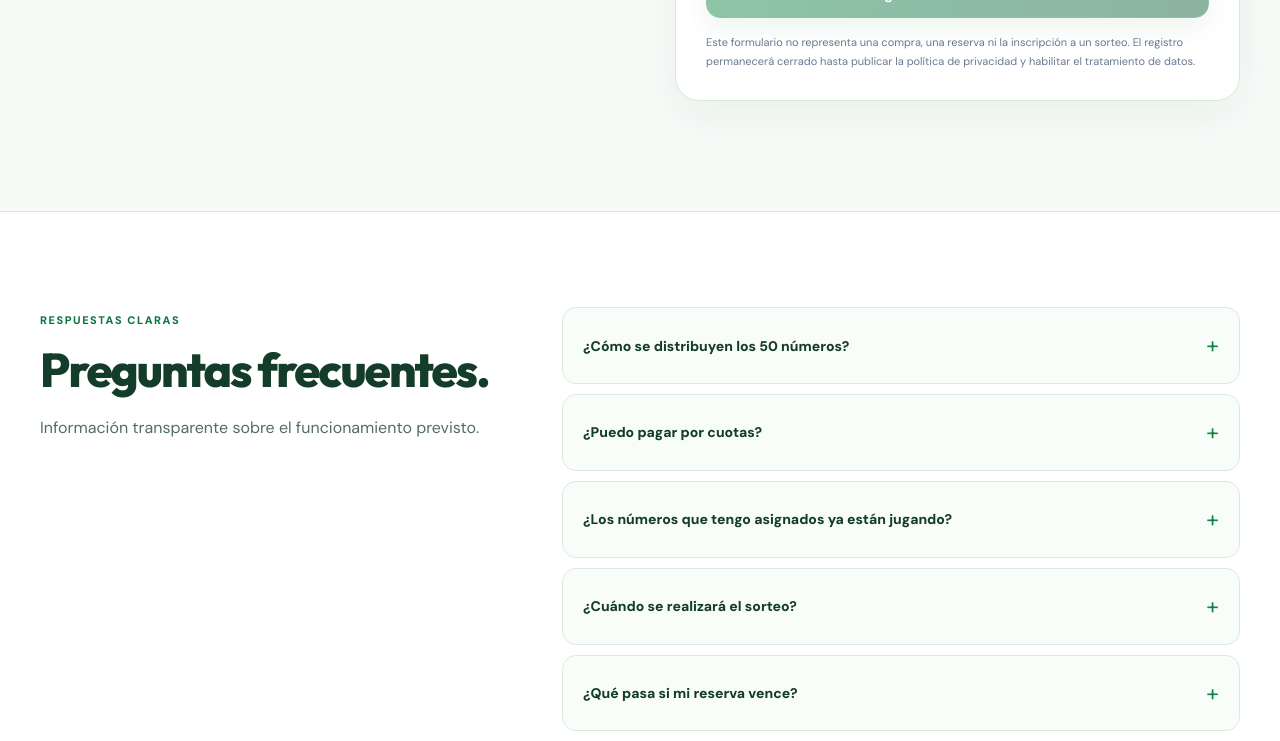
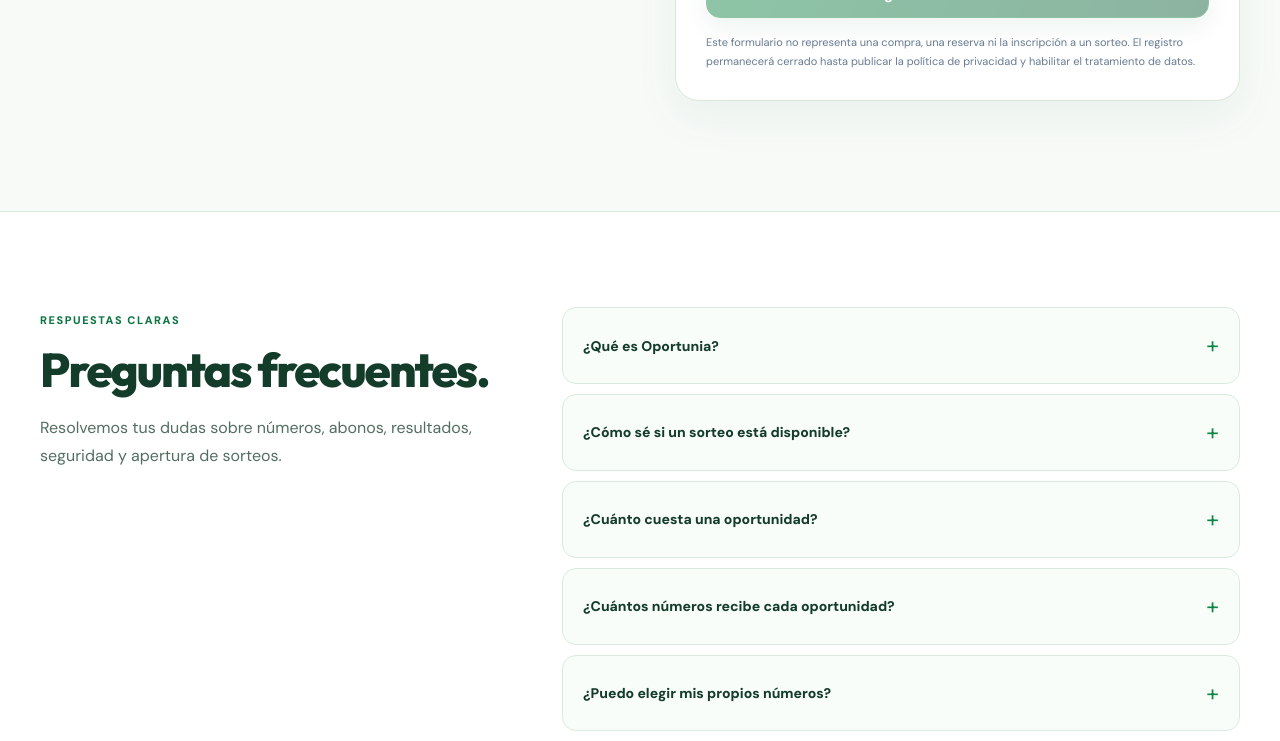
Before and after one commit to mejai84/oportunia, a Next.js app: page / in a window 1280 px wide. Shown: the part 5109-5850 px from the top of the page. Built offline with nearby package versions, Linux system fonts and the light colour scheme; no server answers; the database is empty.

Commit message:
content: preguntas frecuentes y textos claros de lanzamiento

```diff
--- a/src/app/embudo/page.tsx
+++ b/src/app/embudo/page.tsx
@@ -3,7 +3,7 @@ import { FunnelLanding } from "@/components/FunnelLanding";
 
 export const metadata: Metadata = {
   title: "Oportunia | Conoce cómo funcionan tus 50 números",
-  description: "Explora la demostración de Oportunia: elige 10 números, simula cuotas y descubre cuándo se habilitaría una oportunidad. No se reciben pagos reales.",
+  description: "Conoce Oportunia: descubre cómo se asignan 50 números por oportunidad, consulta las cuotas previstas y explora próximos premios y reglas.",
   robots: { index: false, follow: false },
 };
 
--- a/src/app/layout.tsx
+++ b/src/app/layout.tsx
@@ -21,7 +21,7 @@ export default function RootLayout({ children }: { children: ReactNode }) {
     <SiteHeader /><main>{children}</main>
     <footer className="footer"><div className="container footer-inner">
       <span>♣ Oportunia · Sorteos que te acercan a lo que quieres</span>
-      <span>Inscripciones y pagos aún no habilitados · Sujeto a reglamento y autorizaciones</span>
+      <span>Sorteos sujetos a reglamento, disponibilidad y autorizaciones. Consulta el estado de cada edición.</span>
     </div></footer>
   </AppProvider></body></html>;
 }
--- a/src/components/FunnelLanding.tsx
+++ b/src/components/FunnelLanding.tsx
@@ -14,32 +14,102 @@ const PAYMENT_EXAMPLES = [0, 10000, 20000, 25000, 35000, 50000];
 
 const faqs = [
   {
-    question: "¿Cómo se distribuyen los 50 números?",
-    answer: "Puedes escoger 10 números de cuatro cifras o solicitar que el sistema los asigne automáticamente. Los otros 40 se asignan al confirmar los abonos. Solo el pago completo habilita los 50.",
+    "question": "¿Qué es Oportunia?",
+    "answer": "Oportunia es una plataforma para consultar sorteos, conocer sus premios y reglas y, cuando una edición esté oficialmente habilitada, gestionar oportunidades de participación."
   },
   {
-    question: "¿Puedo pagar por cuotas?",
-    answer: "El simulador permite explorar pago completo, dos cuotas o tres cuotas. Por ejemplo, $20.000, $15.000 y $15.000. Los pagos todavía no están habilitados. La reserva inicial sin abono aprobado vence en 24 horas.",
+    "question": "¿Cómo sé si un sorteo está disponible?",
+    "answer": "Consulta la ficha de cada edición. Solo se considerará abierta cuando se publiquen su reglamento, fecha, condiciones y canales oficiales de pago. Las tarjetas marcadas «Idea de premio» son propuestas visuales, no sorteos activos."
   },
   {
-    question: "¿Los números que tengo asignados ya están jugando?",
-    answer: "No. Una oportunidad solo puede participar cuando se haya confirmado el pago total de $50.000 y se cumplan las condiciones del reglamento autorizado.",
+    "question": "¿Cuánto cuesta una oportunidad?",
+    "answer": "La modalidad prevista para la edición de iPhone contempla $50.000 COP por oportunidad y 50 números de cuatro cifras. El precio definitivo se confirma en el reglamento de la edición habilitada."
   },
   {
-    question: "¿Cuándo se realizará el sorteo?",
-    answer: "La propuesta contempla usar un resultado oficial de la Lotería de Medellín después del cierre de la comercialización y la cobranza. La fecha y el mecanismo definitivos dependerán de las autorizaciones y del reglamento. Todavía no hay fecha confirmada.",
+    "question": "¿Cuántos números recibe cada oportunidad?",
+    "answer": "La modalidad propuesta incluye 50 números diferentes de cuatro cifras: 10 que eliges o recibes automáticamente y 40 adicionales que se asignan progresivamente al confirmar abonos."
   },
   {
-    question: "¿Qué pasa si mi reserva vence?",
-    answer: "Después de 24 horas sin confirmar el primer abono, los números se liberan. Puedes recuperar los que sigan disponibles y reemplazar los ocupados. Las cuotas ya abonadas requieren reglas de vencimiento independientes.",
+    "question": "¿Puedo elegir mis propios números?",
+    "answer": "Sí. La modalidad prevista permite seleccionar 10 números entre 0000 y 9999, siempre que estén libres. También puedes solicitar asignación automática."
   },
   {
-    question: "¿Ya puedo comprar una oportunidad?",
-    answer: "Todavía no. Las inscripciones, los pagos y las reservas estarán disponibles únicamente después de publicar las condiciones y autorizaciones correspondientes.",
+    "question": "¿Qué ocurre con los otros 40 números?",
+    "answer": "Se asignarían de forma aleatoria y sin duplicados dentro del mismo sorteo, según el total abonado y las condiciones de la edición."
   },
-];
-
-type Props = { leadCaptureEnabled: boolean };
+  {
+    "question": "¿Los números se repiten entre clientes?",
+    "answer": "En un mismo sorteo, cada número debe corresponder a una sola oportunidad activa. Sorteos distintos pueden utilizar la misma numeración, porque son ediciones independientes."
+  },
+  {
+    "question": "¿Puedo pagar de contado?",
+    "answer": "Sí, el pago completo es la opción principal prevista. También se contemplan dos o tres cuotas, sujetas a las reglas que se publiquen antes de abrir ventas."
+  },
+  {
+    "question": "¿Cómo funcionarían las cuotas?",
+    "answer": "Las opciones previstas son dos pagos de $25.000 o tres abonos de $20.000, $15.000 y $15.000. El pago total de $50.000 es indispensable para participar."
+  },
+  {
+    "question": "¿Con un abono parcial puedo ganar?",
+    "answer": "No. Los números reservados o asignados por pagos parciales no participan. Solo una oportunidad totalmente pagada y confirmada podría ser elegible, conforme al reglamento autorizado."
+  },
+  {
+    "question": "¿Cuánto dura la reserva de números?",
+    "answer": "El plazo previsto es de 24 horas sin un primer abono confirmado. Al vencer, los números pueden liberarse. Este mecanismo solo será vinculante cuando funcione en el sistema central y conste en el reglamento."
+  },
+  {
+    "question": "¿Qué pasa si se vence mi reserva?",
+    "answer": "Podrás intentar recuperar los números que continúen disponibles y sustituir los que otra persona haya ocupado. La disponibilidad deberá verificarse en el sistema central al confirmar."
+  },
+  {
+    "question": "¿Qué sucede si ya hice un abono y no completo el saldo?",
+    "answer": "Las condiciones sobre vencimiento, conservación de abonos, cancelaciones y devoluciones se publicarán antes de aceptar dinero. No se perderán abonos por una regla que no se haya informado previamente."
+  },
+  {
+    "question": "¿Cómo sabré si se confirmó mi pago?",
+    "answer": "Cuando se habiliten pagos reales, Oportunia deberá mostrar un comprobante verificable y el estado confirmado de la operación. Una referencia ingresada manualmente no prueba por sí sola que el dinero fue recibido."
+  },
+  {
+    "question": "¿Puedo pagar por Nequi, PSE o transferencia?",
+    "answer": "Los medios disponibles se anunciarán únicamente después de activar y verificar los canales oficiales de recaudo. No envíes dinero a cuentas difundidas por terceros."
+  },
+  {
+    "question": "¿Cuándo se realizará el sorteo?",
+    "answer": "La fecha se publicará en la ficha oficial de cada edición, junto con las condiciones y autorizaciones aplicables. Actualmente no hay una fecha confirmada para la edición anunciada."
+  },
+  {
+    "question": "¿Cómo se define el número ganador?",
+    "answer": "Se contempla tomar un resultado oficial de lotería, según la mecánica que establezca el reglamento autorizado de cada edición. No se anunciará un mecanismo definitivo antes de publicarlo."
+  },
+  {
+    "question": "¿Dónde podré consultar los resultados?",
+    "answer": "En la sección «Sorteos realizados y ganadores», con fecha, número ganador y fuente de verificación. No se publican ganadores inventados."
+  },
+  {
+    "question": "¿Cómo sé que las opiniones son auténticas?",
+    "answer": "Las reseñas reales proceden de cuentas identificadas y pasan por moderación. Si todavía no existen, los ejemplos de diseño se distinguen expresamente de las opiniones reales."
+  },
+  {
+    "question": "¿Puedo calificar un sorteo?",
+    "answer": "Sí. Desde «Mi cuenta», al iniciar sesión, puedes enviar una calificación de 1 a 5 estrellas y un comentario por sorteo. Las opiniones pasan por revisión antes de publicarse."
+  },
+  {
+    "question": "¿Cómo ingreso a mi cuenta?",
+    "answer": "Puedes registrarte o iniciar sesión con correo electrónico y contraseña. El acceso por celular requerirá un proveedor de códigos de verificación y se anunciará cuando esté disponible."
+  },
+  {
+    "question": "¿Mis números se guardan si cambio de celular?",
+    "answer": "El catálogo y las opiniones ya usan una base de datos central. El módulo actual de selección y pagos todavía utiliza almacenamiento local del navegador: no garantiza sincronización entre dispositivos ni una reserva comercial."
+  },
+  {
+    "question": "¿Es posible comprar o pagar en este momento?",
+    "answer": "Todavía no. El módulo de selección y reporte de pagos es una vista previa de funcionamiento; no existe un recaudo real ni una reserva central confirmada. Las ventas se habilitarán tras completar el sistema y los requisitos aplicables."
+  },
+  {
+    "question": "¿Qué debo hacer si tengo una duda o una reclamación?",
+    "answer": "Consulta el reglamento y los canales de atención oficiales publicados para cada edición. No compartas contraseñas, códigos de acceso ni datos bancarios en comentarios públicos."
+  }
+];type Props = { leadCaptureEnabled: boolean };
 
 export function FunnelLanding({ leadCaptureEnabled }: Props) {
   const { draws } = usePublicDraws();
@@ -136,12 +206,12 @@ export function FunnelLanding({ leadCaptureEnabled }: Props) {
 
     <section className="container f-section" id="como-funciona">
       <div className="f-section-head"><span className="f-kicker">EL PROCESO</span>
-        <h2>Así de sencillo sería participar.</h2>
+        <h2>Así funciona cada oportunidad.</h2>
         <p>Un proceso transparente, desde la elección hasta la habilitación.</p>
       </div>
       <div className="f-steps">
         <article><span className="f-step-icon">01 <b>◇</b></span><h3>Escoge o recibe 10 números</h3><p>Elige tus 10 favoritos o deja que Oportunia los asigne automáticamente entre los disponibles cuando se habilite cada edición.</p></article>
-        <article><span className="f-step-icon">02 <b>◫</b></span><h3>Define tus cuotas</h3><p>Simula pagar de contado o mediante abonos. El primer abono previsto es de $10.000, sujeto al reglamento definitivo.</p></article>
+        <article><span className="f-step-icon">02 <b>◫</b></span><h3>Define tus cuotas</h3><p>Conoce el pago completo o las opciones previstas de dos y tres cuotas. Los medios de pago se publicarán cuando estén habilitados.</p></article>
         <article><span className="f-step-icon">03 <b>✧</b></span><h3>Recibe aleatorios</h3><p>Al confirmar cada abono se asignarían más números, hasta completar los 40 aleatorios.</p></article>
         <article><span className="f-step-icon">04 <b>✓</b></span><h3>Habilita los 50</h3><p>Solo con $50.000 confirmados se considera habilitada la oportunidad. Un pago parcial no da derecho a jugar.</p></article>
       </div>
@@ -183,7 +253,7 @@ export function FunnelLanding({ leadCaptureEnabled }: Props) {
         <span className="f-kicker">MANTENTE INFORMADO</span>
         <h2>¿Te interesa conocer el lanzamiento?</h2>
         <p>Estamos preparando el lanzamiento. El registro de interesados estará disponible cuando publiquemos las condiciones de privacidad.</p>
-        <div className="f-conversion-points"><span>✓ Sin compromisos de compra</span><span>✓ Sin asignación real de números</span><span>✓ Sin cobros</span></div>
+        <div className="f-conversion-points"><span>✓ Información de lanzamiento</span><span>✓ Sin obligación de compra</span><span>✓ Canales oficiales</span></div>
       </div>
       <div className="f-lead-card">
         <div className="f-lead-header"><h3>Solicitar información</h3><span className="f-lead-status">{leadCaptureEnabled ? "REGISTRO DISPONIBLE" : "PRÓXIMAMENTE"}</span></div>
@@ -203,7 +273,7 @@ export function FunnelLanding({ leadCaptureEnabled }: Props) {
 
     <section className="f-faq-section" id="preguntas">
       <div className="container f-faq-grid">
-        <div><span className="f-kicker">RESPUESTAS CLARAS</span><h2>Preguntas frecuentes.</h2><p>Información transparente sobre el funcionamiento previsto.</p></div>
+        <div><span className="f-kicker">RESPUESTAS CLARAS</span><h2>Preguntas frecuentes.</h2><p>Resolvemos tus dudas sobre números, abonos, resultados, seguridad y apertura de sorteos.</p></div>
         <div className="f-faq-list">{faqs.map((faq) =>
           <details key={faq.question}><summary>{faq.question}<span aria-hidden="true">+</span></summary><p>{faq.answer}</p></details>)}</div>
       </div>
--- a/src/components/SiteHeader.tsx
+++ b/src/components/SiteHeader.tsx
@@ -21,7 +21,7 @@ export function SiteHeader() {
       <details className="mobile-nav-menu"><summary aria-label="Abrir menú de navegación">Menú <span aria-hidden="true">☰</span></summary>
         <nav aria-label="Navegación móvil">
           <a href="#sorteos">Sorteos</a><a href="#como-funciona">Cómo funciona</a>
-          <a href="#simulador">Simulador</a><a href="#preguntas">Preguntas</a>
+          <a href="#opiniones">Opiniones</a><a href="#resultados">Resultados</a><a href="#preguntas">Preguntas</a>
           <Link href="/acceso">Mi cuenta</Link>
         </nav>
       </details>
```
Also changed, not shown: src/app/admin/page.tsx (+13 -13 lines), src/app/mi-cuenta/page.tsx (+5 -5 lines), src/app/numeros/page.tsx (+6 -6 lines), src/app/pagos/page.tsx (+6 -6 lines), src/app/recuperar/page.tsx (+4 -4 lines), src/app/reglas/page.tsx (+23 -20 lines), 1 other file (tests, documents, lock files or other folders).
